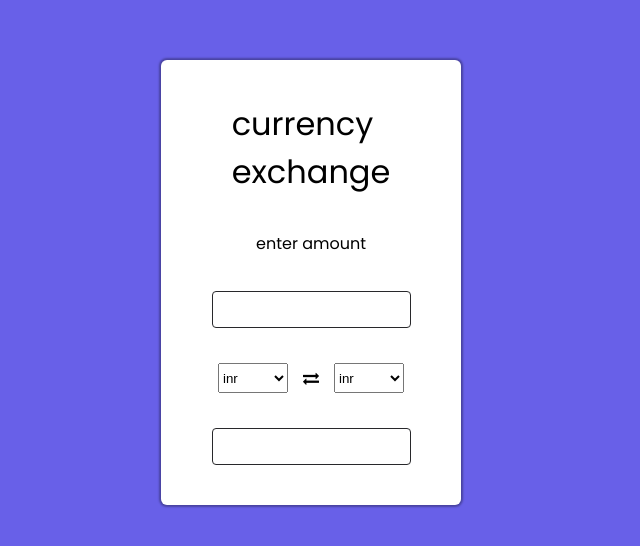
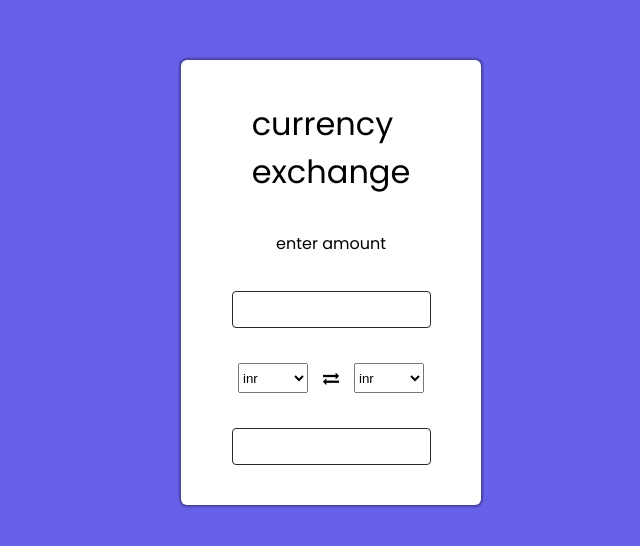
Before and after one commit to udayan-majumder/currencyexchange, a plain HTML site: page index.html in a window 1280 px wide. Shown: the whole page, without its empty margins (319-959 px from the left). Drawn offline with Linux system fonts and the light colour scheme; no server answers.

Commit message:
Update stylesheet.css

```diff
--- a/css/stylesheet.css
+++ b/css/stylesheet.css
@@ -17,7 +17,7 @@ body{
 }
 .outer_box{
 margin-top: 60px;
-margin-left: 480px;
+margin-left: 500px;
 align-items: center;
 }
 .main_outer_box{
```
